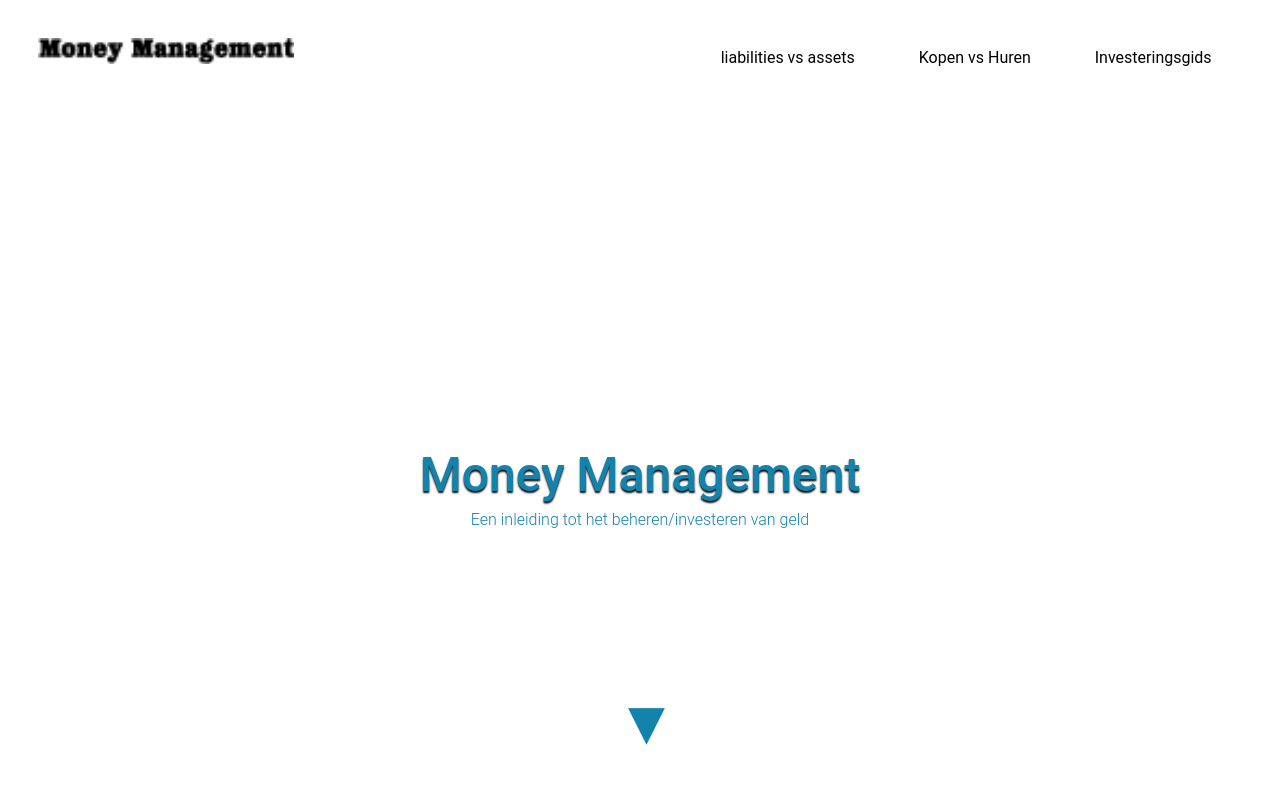
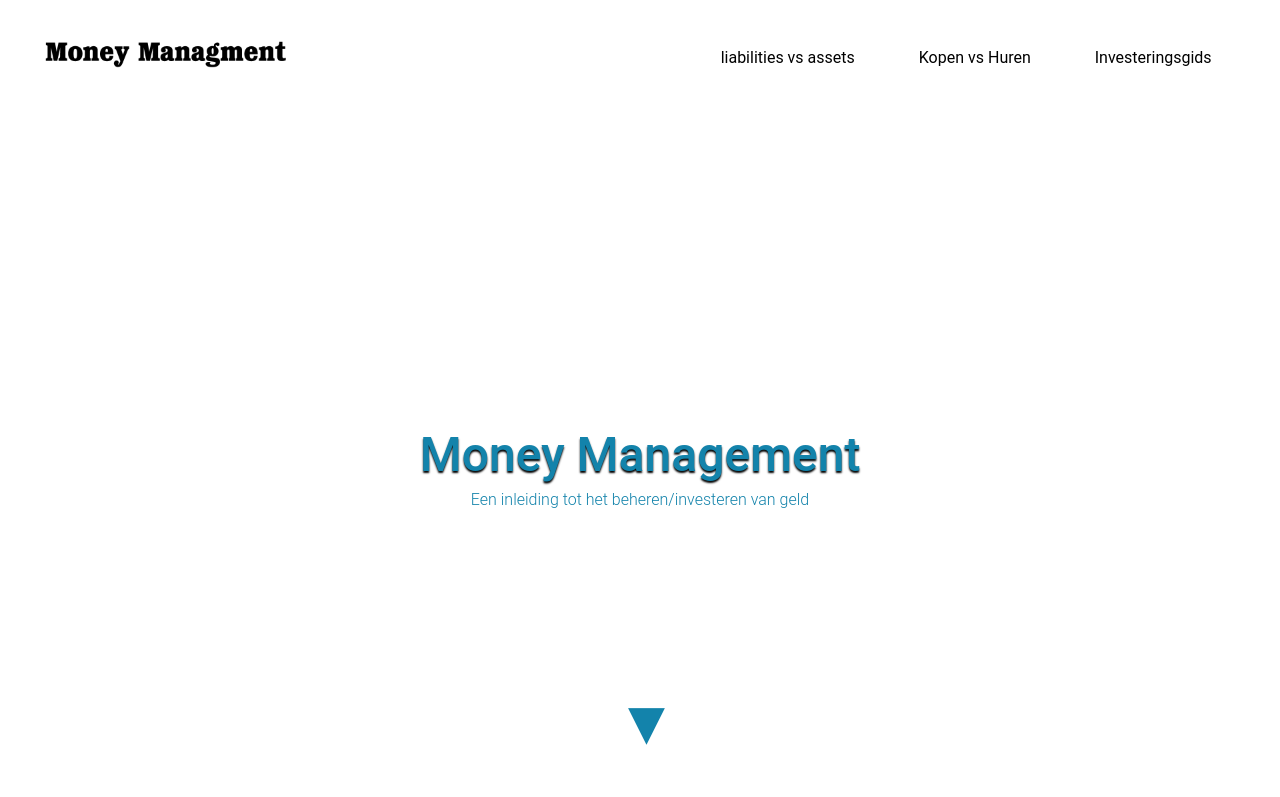
Before and after one commit to ArnoDeVos/Grow2, a plain HTML site: page index.html in a window 1280 px wide. Shown: the top 797 px of the page. Drawn offline with Linux system fonts and the light colour scheme.

Commit message:
Image logo fixed

```diff
--- a/css/stijl.css
+++ b/css/stijl.css
@@ -13,7 +13,6 @@ h1 {
 
 header {
     background-image: url(../img/header-background.jpg);
-    background-repeat: no-repeat;
     background-size: cover;
     background-position: center;
     height: 100vh;
@@ -49,7 +48,7 @@ header nav ul li a {
 header h1 {
     text-align: center;
     font-size: 3em;
-    margin-top: 27%;
+    margin-top: 25%;
     text-shadow: 0px 2px 2px black;
     color: #1383AB;
     font-weight: 500;
--- a/index.html
+++ b/index.html
@@ -18,7 +18,7 @@
     <header>
 
       <nav>
-        <img src="img/logo.png" alt="logo">
+        <img src="img/logo1.png" alt="logo">
         <ul>
           <li><a href="#Liabilities vs Assets">liabilities vs assets</a></li>
           <li><a href="#Kopen vs Huren">Kopen vs Huren</a></li>
```
Also changed, not shown: img/logo1.png (added).
